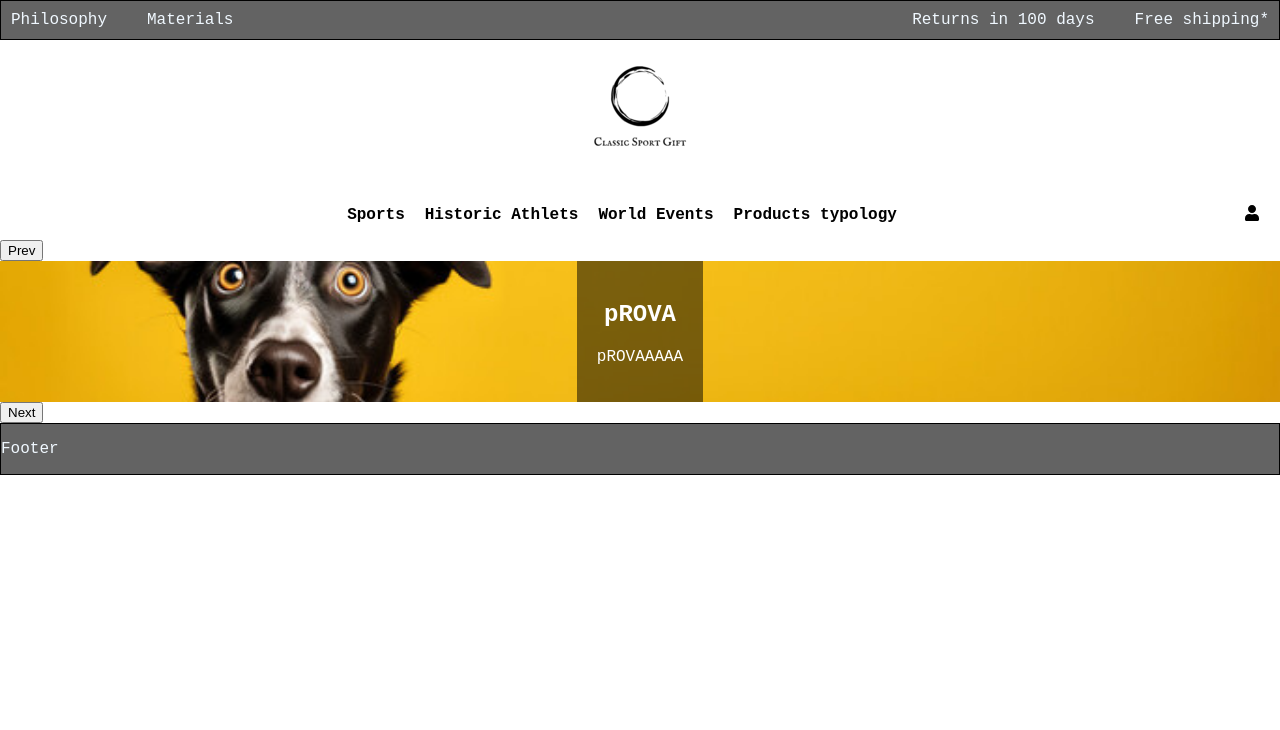
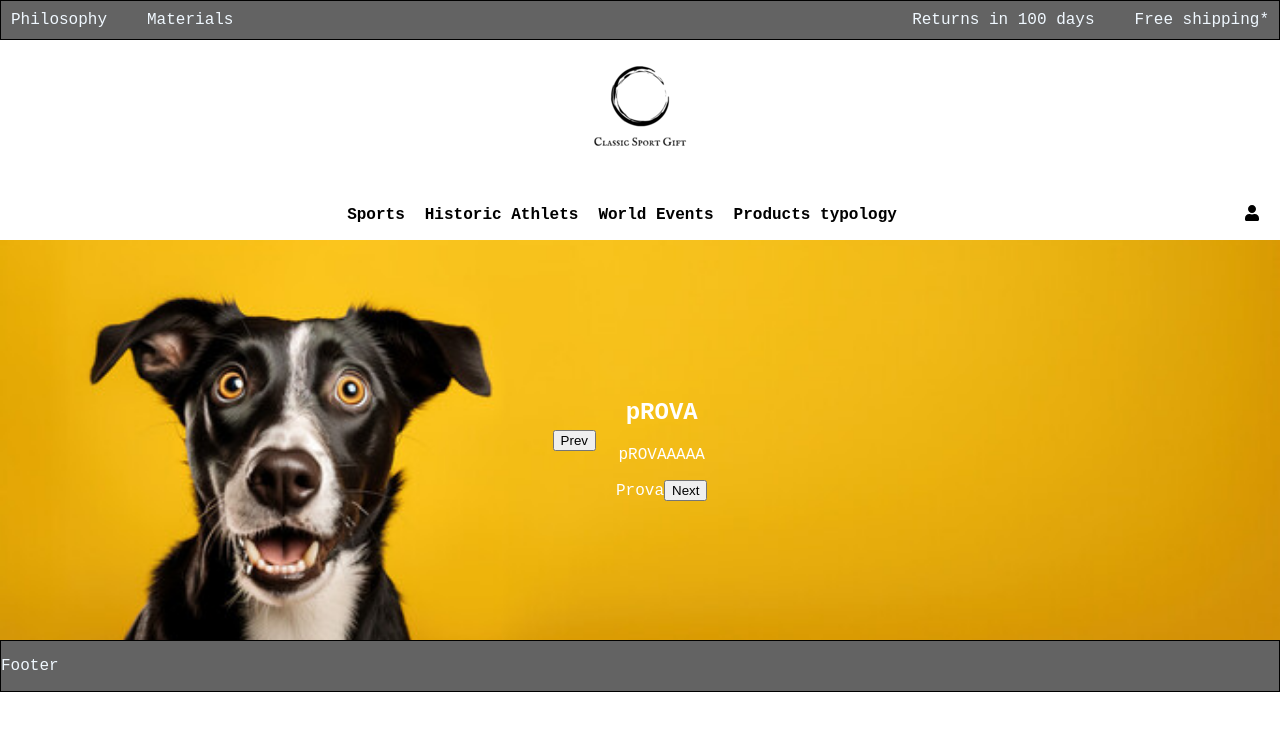
Before and after one commit to AntonioColaiera/Classic-Sport-E-commerce, a React (Create React App) app in the folder Classic-Sport-E-commerce.Client/classic-sport-e-commerce/: page / in a window 1280 px wide. Shown: the top 730 px of the page. Built offline with nearby package versions, Linux system fonts and the light colour scheme.

Commit message:
carousel

```diff
--- a/Classic-Sport-E-commerce.Client/classic-sport-e-commerce/public/index.html
+++ b/Classic-Sport-E-commerce.Client/classic-sport-e-commerce/public/index.html
@@ -15,7 +15,6 @@
       user's mobile device or desktop. See https://developers.google.com/web/fundamentals/web-app-manifest/
     -->
     <link rel="manifest" href="%PUBLIC_URL%/manifest.json" />
-    <link rel="stylesheet" href="https://fonts.googleapis.com/css2?family=Material+Symbols+Outlined:opsz,wght,FILL,GRAD@20..48,100..700,0..1,-50..200" />
     <!--
       Notice the use of %PUBLIC_URL% in the tags above.
       It will be replaced with the URL of the `public` folder during the build.
--- a/Classic-Sport-E-commerce.Client/classic-sport-e-commerce/src/components/carousel/Carousel.js
+++ b/Classic-Sport-E-commerce.Client/classic-sport-e-commerce/src/components/carousel/Carousel.js
@@ -1,44 +1,30 @@
 import React, { useState } from "react";
-import Prova1 from "../../assets/carousel/Prova1.jpg";
-import Prova2 from "../../assets/carousel/prova2.jpg";
+import { CarouselItems } from "./CarouselItems";
 import "../../styles/Carousel.css";
 
 export default function Carousel() {
-  const items = [
-    {
-      title: "pROVA",
-      description: "pROVAAAAA",
-      image: Prova1,
-      link: "",
-    },
-    {
-      title: "pROVA2",
-      description: "pROVAAAAA2",
-      image: Prova2,
-      link: "",
-    },
-  ];
-
   const [activeIndex, setActiveIndex] = useState(0);
 
   const goNext = () => {
-    setActiveIndex((activeIndex + 1) % items.length);
+    setActiveIndex((activeIndex + 1) % CarouselItems.length);
   };
 
   const goPrev = () => {
-    setActiveIndex((activeIndex - 1 + items.length) % items.length);
+    setActiveIndex((activeIndex - 1 + CarouselItems.length) % CarouselItems.length);
   };
 
   return (
     <div className="carousel">
+      <div className="carousel-item" style={{backgroundImage: `url(${CarouselItems[activeIndex].image})`}}>
       <button onClick={goPrev}>Prev</button>
-      <div className="carousel-item" style={{backgroundImage: `url(${items[activeIndex].image})`}}>
         <div className="carousel-content">
-          <h2>{items[activeIndex].title}</h2>
-          <p>{items[activeIndex].description}</p>
+          <h2>{CarouselItems[activeIndex].title}</h2>
+          <p>{CarouselItems[activeIndex].description}</p>
+          <bottom>Prova</bottom>
+          <button onClick={goNext}>Next</button>
         </div>
       </div>
-      <button onClick={goNext}>Next</button>
+
     </div>
   );
 }
--- /dev/null
+++ b/Classic-Sport-E-commerce.Client/classic-sport-e-commerce/src/components/carousel/CarouselItems.js
@@ -0,0 +1,17 @@
+import Prova1 from "../../assets/carousel/Prova1.jpg";
+import Prova2 from "../../assets/carousel/prova2.jpg";
+
+export const CarouselItems = [
+  {
+    title: "pROVA",
+    description: "pROVAAAAA",
+    image: Prova1,
+    link: "",
+  },
+  {
+    title: "pROVA2",
+    description: "pROVAAAAA2",
+    image: Prova2,
+    link: "",
+  },
+];
--- a/Classic-Sport-E-commerce.Client/classic-sport-e-commerce/src/styles/Carousel.css
+++ b/Classic-Sport-E-commerce.Client/classic-sport-e-commerce/src/styles/Carousel.css
@@ -5,17 +5,12 @@
   align-items: center;
   background-size: cover;
   background-position: center;
+  height: 400px;
 }
 
 .carousel-content {
   /* Aggiungi qui gli stili per il contenuto del carosello */
   color: white;
   text-align: center;
-  background: rgba(
-    0,
-    0,
-    0,
-    0.5
-  ); /* Questo aggiunge un leggero sfondo scuro per migliorare la leggibilità del testo */
   padding: 20px;
 }
```
Also changed, not shown: Classic-Sport-E-commerce.Client/classic-sport-e-commerce/src/components/carousel/CarouselItem.js (deleted, +0 -7 lines).
